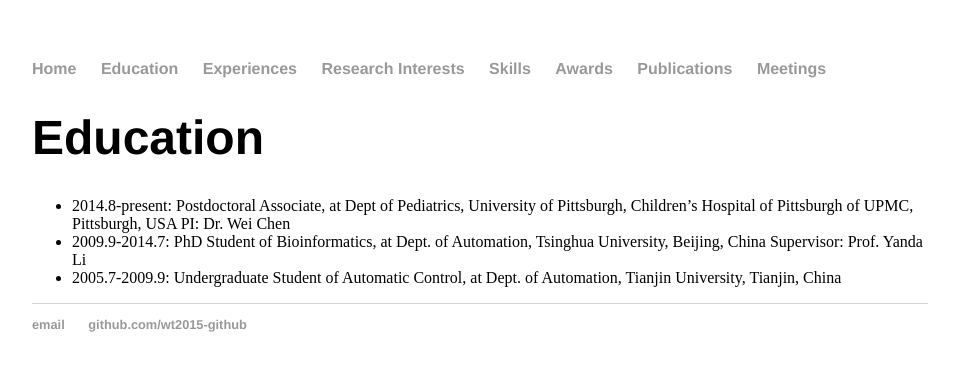
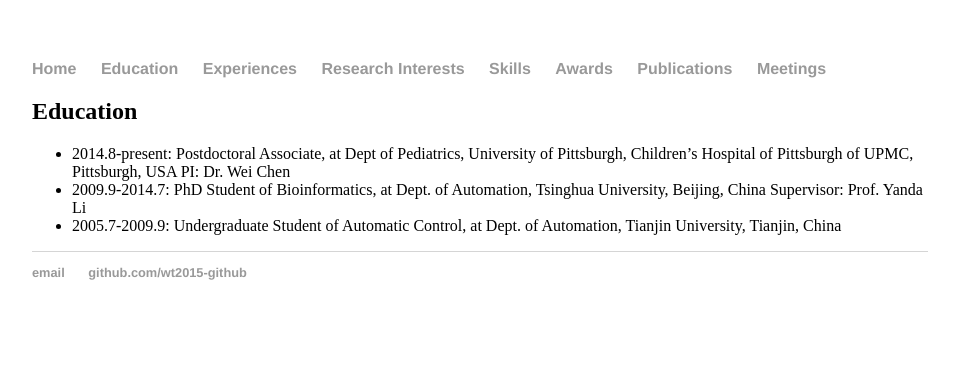
Before and after one commit to wt2015-github/wt2015-github.github.io, a Jekyll site: the page built from education/index.html, in a window 1280 px wide. Shown: the top 371 px of the page, without its empty margins (160-1119 px from the left). Built offline with Jekyll 4.4.1, drawn with Linux system fonts in a browser that asks for light colours.

Commit message:
Update index.html

```diff
--- a/education/index.html
+++ b/education/index.html
@@ -3,8 +3,8 @@
 title: Education
 ---
 <div>
-	<a name="Jianli"></a>
-	<h1>Education</h1>
+	<a name="Education"></a>
+	<h2>Education</h2>
 	<ul>
 		<li><span> 2014.8-present: Postdoctoral Associate, at Dept of Pediatrics, University of Pittsburgh, Children’s Hospital of Pittsburgh of UPMC, Pittsburgh, USA
                                      PI: Dr. Wei Chen</span></li>
```
